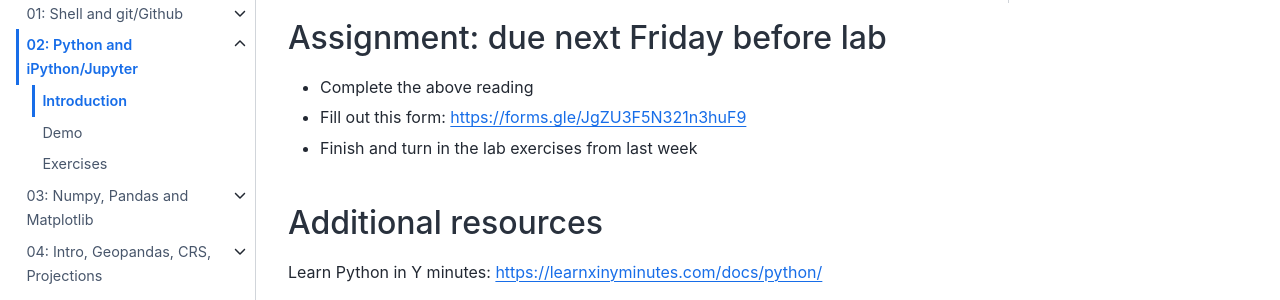
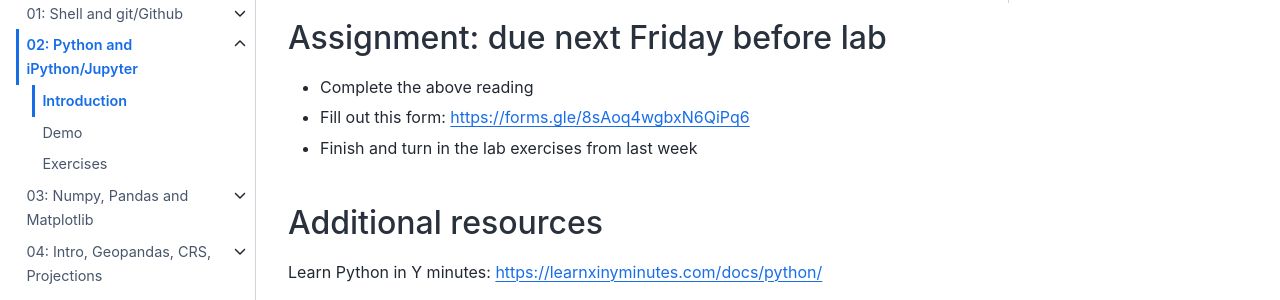
Before and after one commit to UW-GDA/jupyterbook, a Jupyter Book: the page built from book/modules/02_Python_Jupyter/02_Python_Jupyter_prep.md, in a window 1280 px wide and 900 px high, scrolled down 2733 px. Shown: the part 196-496 px from the top of the window. Built offline with Jupyter Book 1.0.4 settings and Sphinx 7.4.7 and the Sphinx Book theme 1.1.4, drawn with Linux system fonts in a browser that asks for light colours; pages that are not in the unit, such as notebooks, are missing from menus; some of the changed lines change nothing that is shown.

Commit message:
Update 02_Python_Jupyter_prep.md

```diff
--- a/book/modules/02_Python_Jupyter/02_Python_Jupyter_prep.md
+++ b/book/modules/02_Python_Jupyter/02_Python_Jupyter_prep.md
@@ -59,7 +59,7 @@ If all of this is too basic (or you’re curious), try one or more of the follow
 
 ## Assignment: due next Friday before lab
 * Complete the above reading
-* Fill out this form: https://forms.gle/JgZU3F5N321n3huF9
+* Fill out this form: https://forms.gle/8sAoq4wgbxN6QiPq6
 * Finish and turn in the lab exercises from last week
 
 ## Additional resources
```
